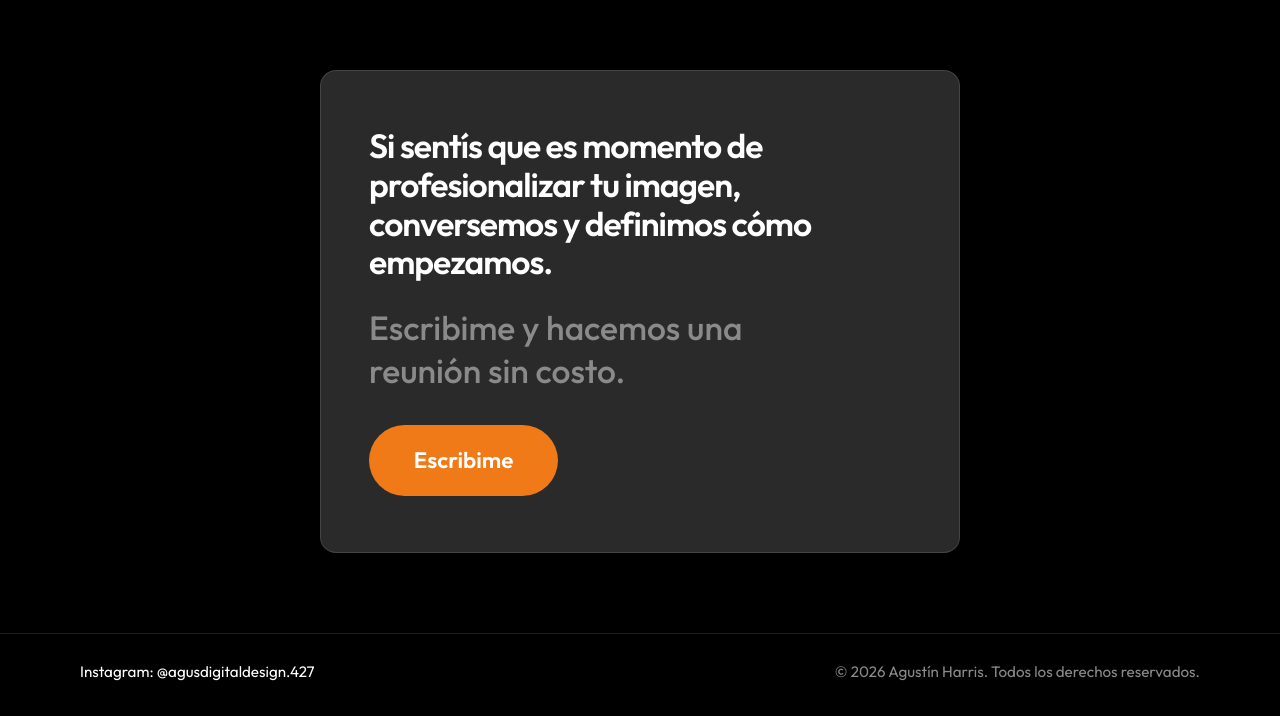
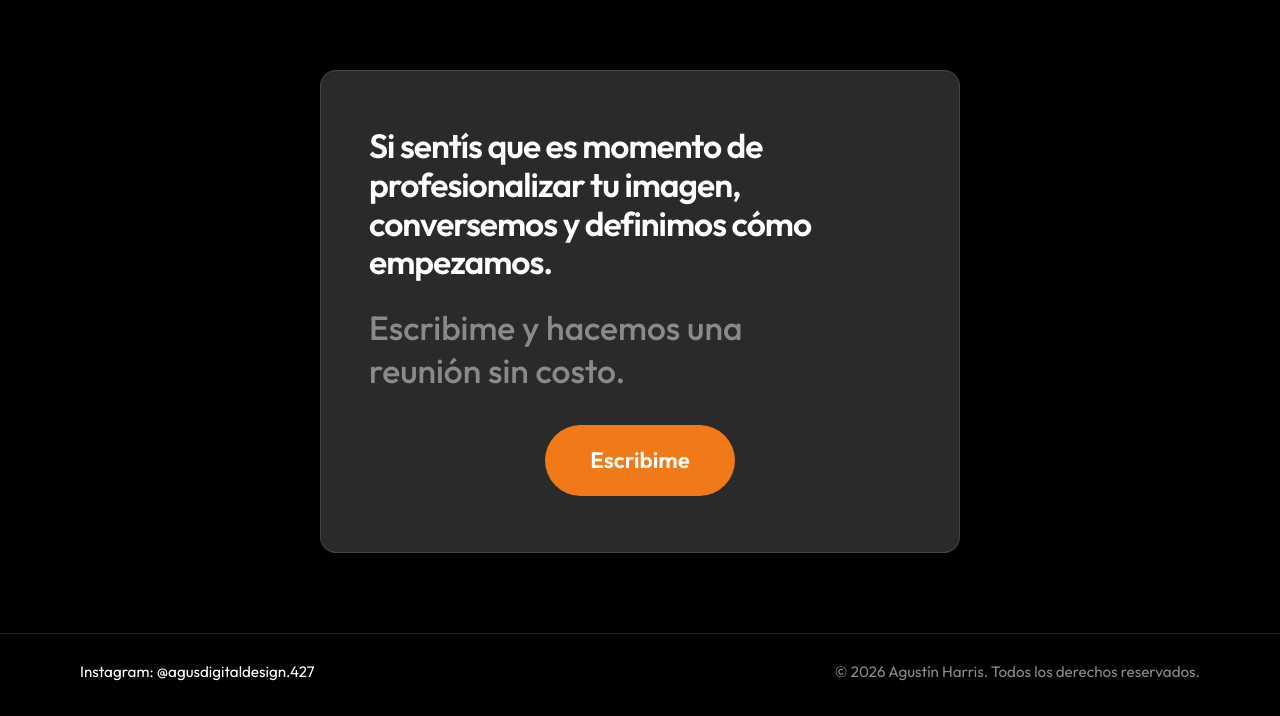
Before and after one commit to agus427/agusdigitaldesign.427, a plain HTML site: page index.html in a window 1280 px wide. Shown: the part 4831-5547 px from the top of the page. Drawn offline with Linux system fonts and the light colour scheme.

Commit message:
Add files via upload

```diff
--- a/index.html
+++ b/index.html
@@ -145,6 +145,16 @@
       #contacto.cta-left .btn {
         font-size: clamp(1.1rem, 1.9vw, 1.4rem);
         padding: 1.1rem 2.8rem;
+      }
+      /* Botón centrado (el texto de arriba sigue a la izquierda) */
+      #contacto.cta-left .cta-inner > .btn {
+        display: block;
+        width: fit-content;
+        align-self: center;
+        justify-self: center;
+        margin-left: auto;
+        margin-right: auto;
+        text-align: center;
       }
 
       /* ===== Fondo del hero (foto o imagen en img/hero-bg.jpg) ===== */
```
